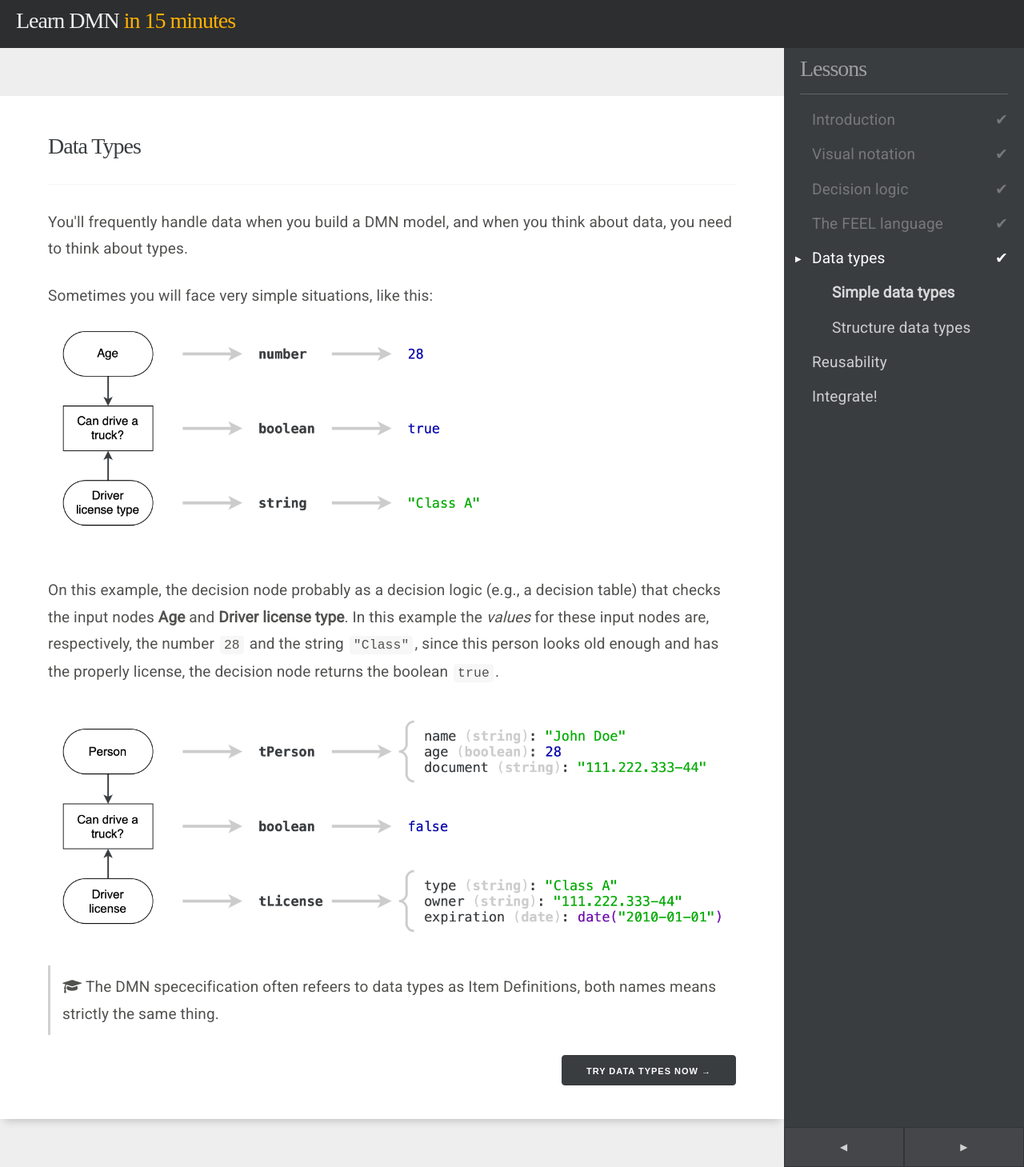
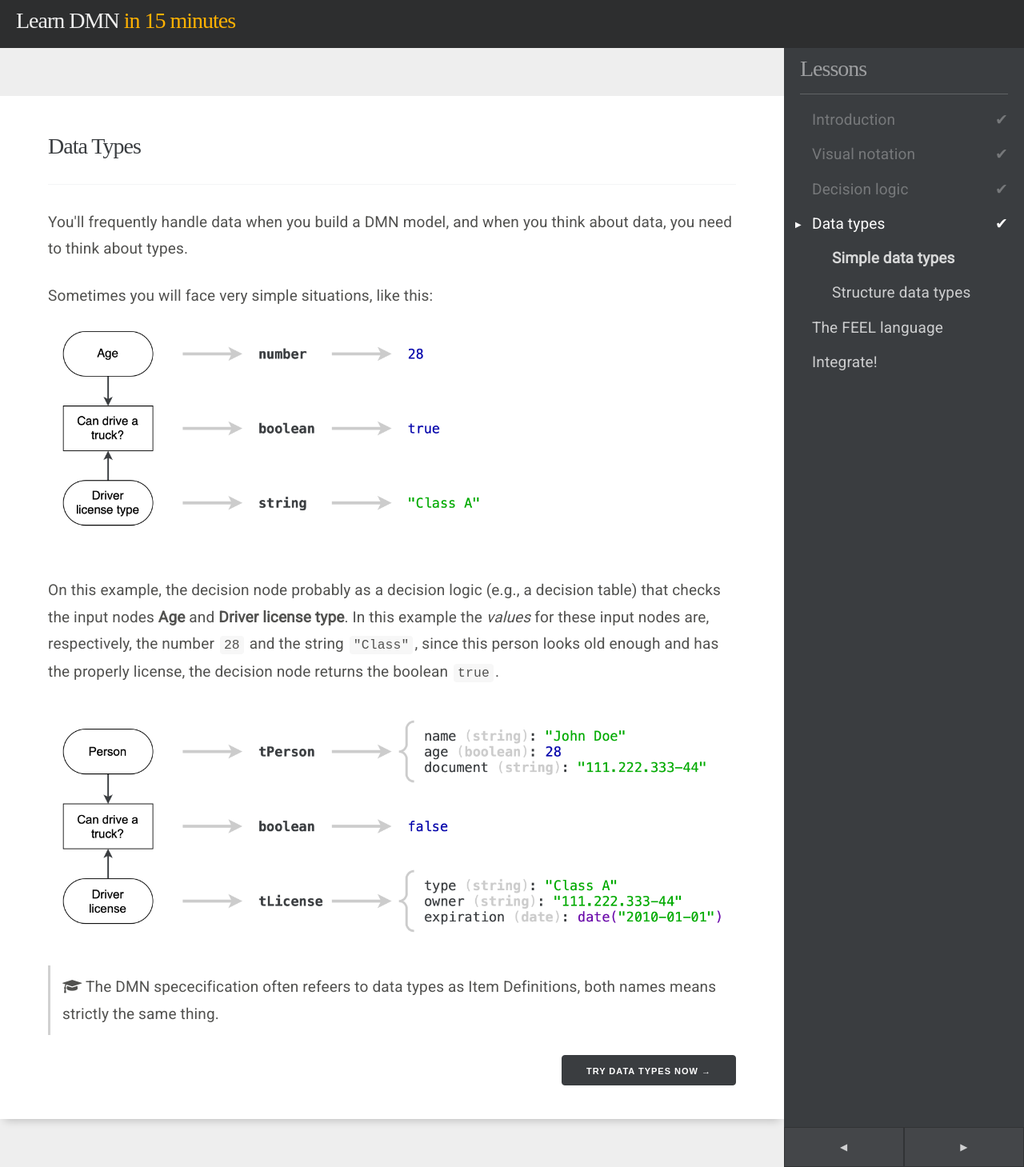
Before and after one commit to karreiro/learn-dmn-in-15-minutes, a Jekyll site: the page built from learn/data-types.md, in a window 1280 px wide. Shown: the whole page at 80% size. Built offline with Jekyll 4.4.1, drawn with Linux system fonts in a browser that asks for light colours; some web fonts are replaced.

Commit message:
Remove 'reusability' section and reorder sections
.

```diff
--- a/_includes/section-reusability.html
+++ /dev/null
@@ -1,7 +0,0 @@
-<div id="section-reusability" class="learn-section {% if page.url != '/learn/reusability' %}hidden{% endif %}">
-  <div class="learn-home-content">
-    <h3>
-      Reusability (TODO)
-    </h3>
-  </div>
-</div>
--- a/_includes/summary.html
+++ b/_includes/summary.html
@@ -12,9 +12,6 @@
     <li data-section="section-decision-logic">
       Decision logic
     </li>
-    <li data-section="section-the-feel-language">
-      The FEEL language
-    </li>
     <li data-section="section-data-types">
       Data types
     </li>
@@ -24,8 +21,8 @@
     <li class="sub-section" data-section="section-structure-data-types">
       Structure data types
     </li>
-    <li data-section="section-reusability">
-      Reusability
+    <li data-section="section-the-feel-language">
+      The FEEL language
     </li>
     <li data-section="section-integrate">
       Integrate!
--- a/_layouts/learn.html
+++ b/_layouts/learn.html
@@ -20,11 +20,10 @@ layout: default
   {% include section-introduction.html %}
   {% include section-visual-notation.html %}
   {% include section-decision-logic.html %}
-  {% include section-the-feel-language.html %}
   {% include section-data-types.html %}
   {% include section-simple-data-types.html %}
   {% include section-structure-data-types.html %}
-  {% include section-reusability.html %}
+  {% include section-the-feel-language.html %}
   {% include section-integrate.html %}
 
   {% include summary.html %}
--- a/assets/js/navigation.js
+++ b/assets/js/navigation.js
@@ -9,19 +9,19 @@
   LEARN_DMN.Navigation.SECTIONS = ['section-introduction',
                                    'section-visual-notation',
                                    'section-decision-logic',
-                                   'section-the-feel-language',
                                    'section-data-types',
                                    'section-simple-data-types',
                                    'section-structure-data-types',
-                                   'section-reusability',
+                                   'section-the-feel-language',
                                    'section-integrate'];
 
   LEARN_DMN.Navigation.SECTIONS_TITLES = ['Learn DMN in 15 minutes - Introduction',
                                           'Learn DMN in 15 minutes - Visual Notation',
                                           'Learn DMN in 15 minutes - Decision Logic',
+                                          'Learn DMN in 15 minutes - Data Types',
+                                          'Learn DMN in 15 minutes - Simple Data Types',
+                                          'Learn DMN in 15 minutes - Structure Data Types',
                                           'Learn DMN in 15 minutes - The FEEL language',
-                                          'Learn DMN in 15 minutes - Data Types',
-                                          'Learn DMN in 15 minutes - Reusability',
                                           'Learn DMN in 15 minutes - Integrate'];
 
   LEARN_DMN.Navigation.ON_LOAD_SECTION = LEARN_DMN.Navigation.ON_LOAD_SECTION || {};
```
Also changed, not shown: learn/reusability.md (deleted, +0 -6 lines).
